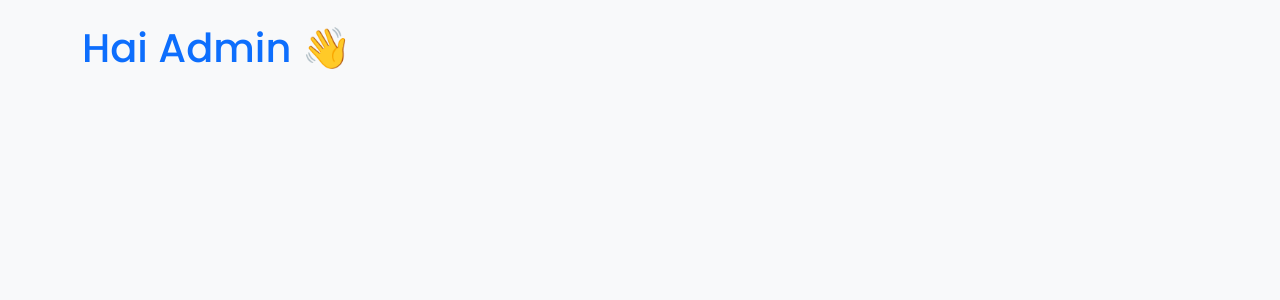
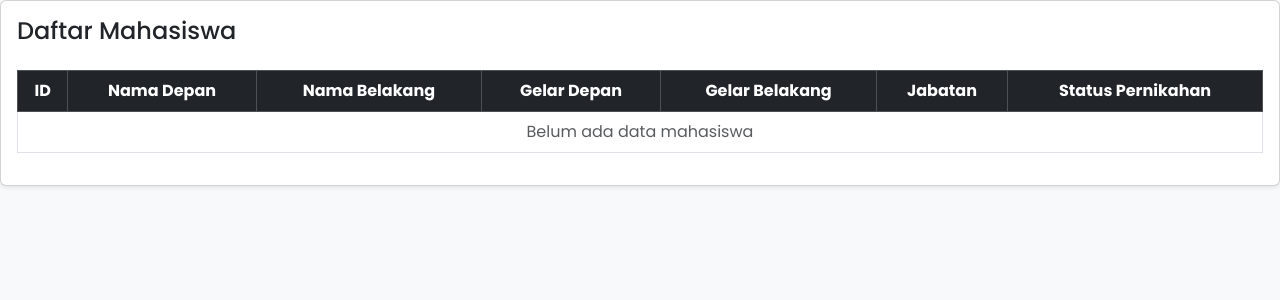
Before and after one commit to goks29/DPR_241511005_2A_Christian-Goklas-Natanael-Sitorus, a CodeIgniter 4 app: the page made by app/Views/admin/adminAnggota.php in a window 1280 px wide. Shown: the top 300 px of the page. Run offline with PHP 8.4 and a stand-in for CodeIgniter, Linux system fonts and the light colour scheme; the template is opened without the code that fills it, so the values that code supplies are empty; some libraries are stand-ins or nearby versions.

Commit message:
Add Fitur Lihat Data Anggota by Christian_Goklas_Natanael_Sitorus

```diff
--- a/app/Views/admin/adminAnggota.php
+++ b/app/Views/admin/adminAnggota.php
@@ -10,14 +10,45 @@
         .dashboard-card { border-radius:1rem; box-shadow:0 2px 6px rgba(0,0,0,0.1); }
     </style>
 </head>
-<body class="container py-4">
-    <h1 class="mb-4 text-primary">Hai Admin 👋</h1>
+<body>
+ <div class="card shadow-sm">
+    <div class="card-body">
+        <h1 class="h4 mb-4">Daftar Mahasiswa</h1>
 
-    <div class="row g-4">
-        <div class="col-md-4">
-        </div>
-        <div class="col-md-4">
+        <div class="table-responsive">
+            <table class="table table-bordered table-hover align-middle">
+                <thead class="table-dark text-center">
+                    <tr>
+                        <th>ID</th>
+                        <th>Nama Depan</th>
+                        <th>Nama Belakang</th>
+                        <th>Gelar Depan</th>
+                        <th>Gelar Belakang</th>
+                        <th>Jabatan</th>
+                        <th>Status Pernikahan</th>
+                    </tr>
+                </thead>
+                <tbody>
+                    <?php if (!empty($anggota)): ?>
+                        <?php foreach($anggota as $a): ?>
+                            <tr>
+                                <td class="text-center"><?= esc($a['id_anggota']) ?></td>
+                                <td><?= esc($a['nama_depan']) ?></td>
+                                <td><?= esc($a['nama_belakang']) ?></td>
+                                <td><?= esc($a['gelar_depan']) ?></td>
+                                <td><?= esc($a['gelar_belakang']) ?></td>
+                                <td><?= esc($a['jabatan']) ?></td>
+                                <td><?= esc($a['status_pernikahan']) ?></td>
+                            </tr>
+                        <?php endforeach ?>
+                    <?php else: ?>
+                        <tr>
+                            <td colspan="7" class="text-center text-muted">Belum ada data mahasiswa</td>
+                        </tr>
+                    <?php endif ?>
+                </tbody>
+            </table>
         </div>
     </div>
-</body>
+</div>
 </html>
```
Also changed, not shown: app/Controllers/AdminController.php (+6 -4 lines), app/Views/template.php (+8 -5 lines).
